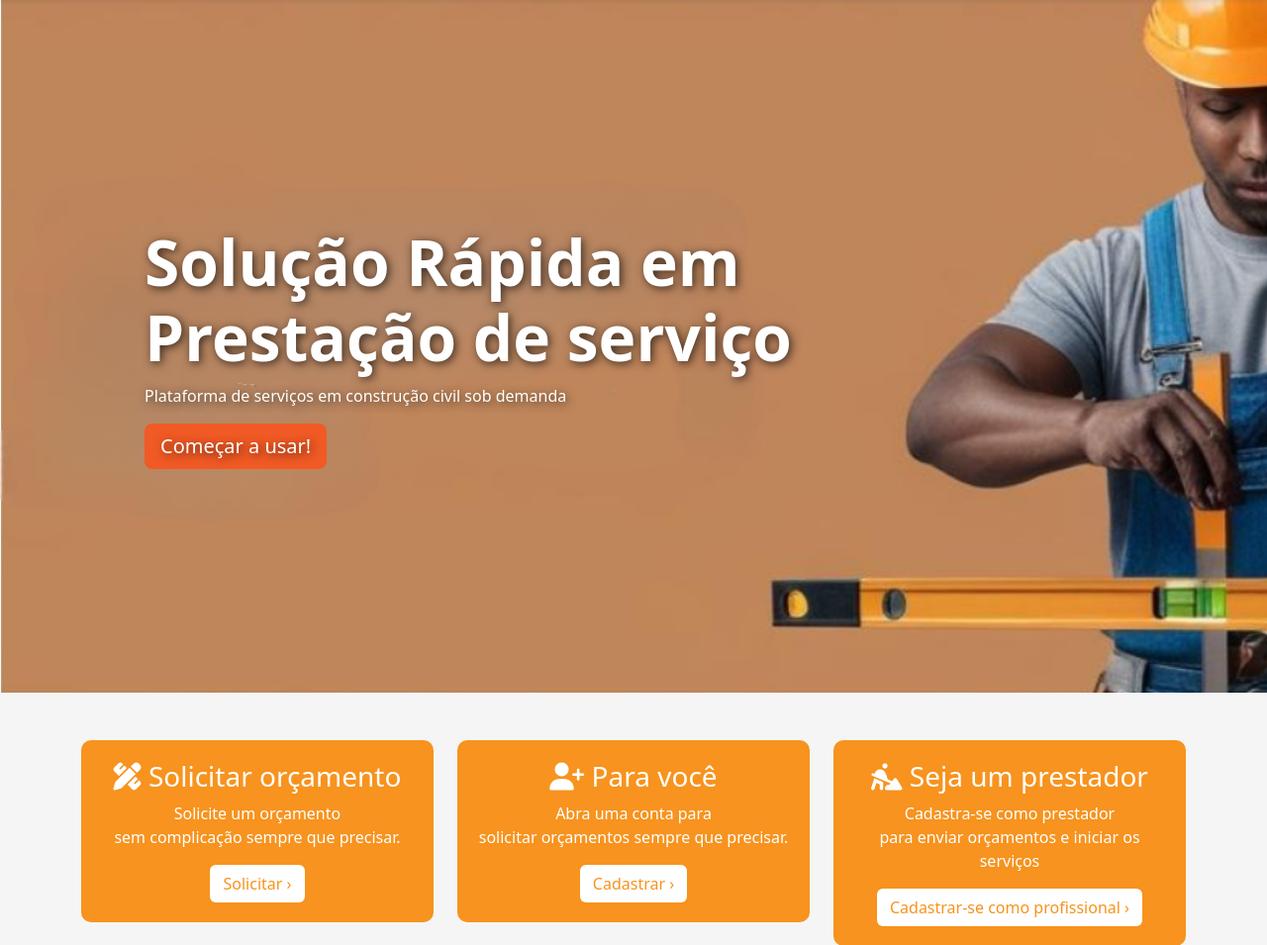
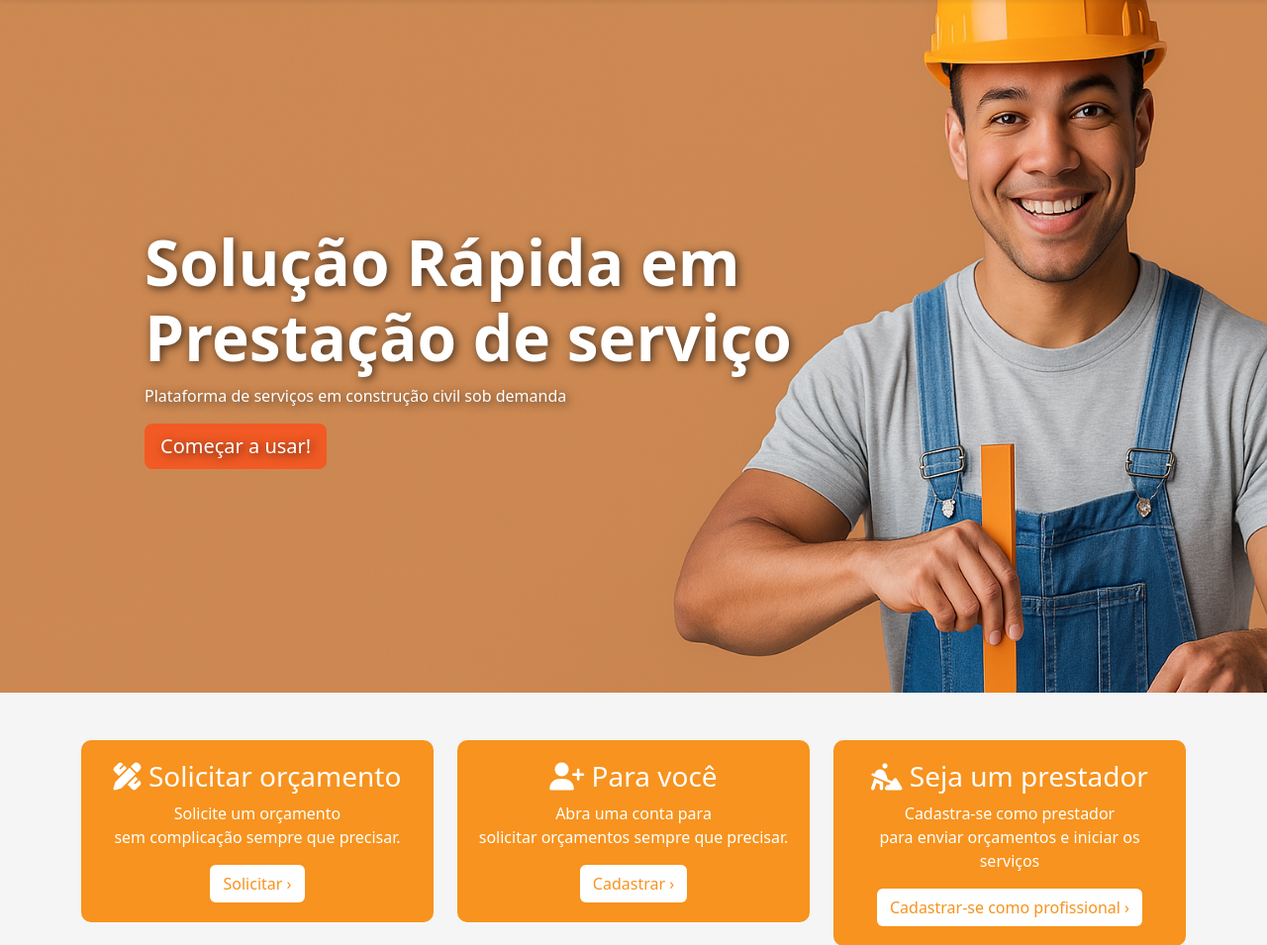
Before and after one commit to Adan-Marques/tcc_ads, a Django app: page / in a window 1280 px wide. Shown: the part 78-1033 px from the top of the page at 99% size. Run offline with Django 5.2, Linux system fonts and the light colour scheme.

Commit message:
Banner image change

```diff
--- a/static/css/home.css
+++ b/static/css/home.css
@@ -327,7 +327,7 @@ body {
 }
 
 .hero-section {
-	background-image: url('/static/images/1.jpg');
+	background-image: url('/static/images/1.png');
 	background-size: cover;
 	height: 700px;
 	display: flex;
```
Also changed, not shown: static/images/1.png (added), static/images/12.jpg (renamed from static/images/1.jpg).
